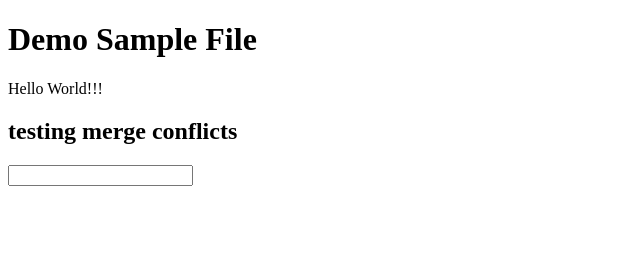
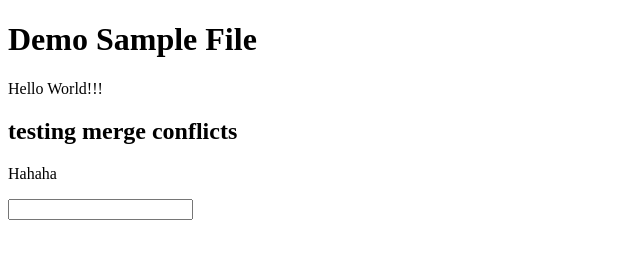
Before and after one commit to astb01/demo-repo, a plain HTML site: page index.html in a window 1280 px wide. Shown: the whole page, without its empty margins (0-640 px from the left). Drawn offline with Linux system fonts and the light colour scheme.

Commit message:
Merged with main

```diff
--- a/index.html
+++ b/index.html
@@ -9,6 +9,7 @@
 
 <p>Hello World!!!</p>
 <h2>testing merge conflicts</h2>
+<p>Hahaha</p>
 <input type="text" name="firstName">
 </body>
 </html>
```
